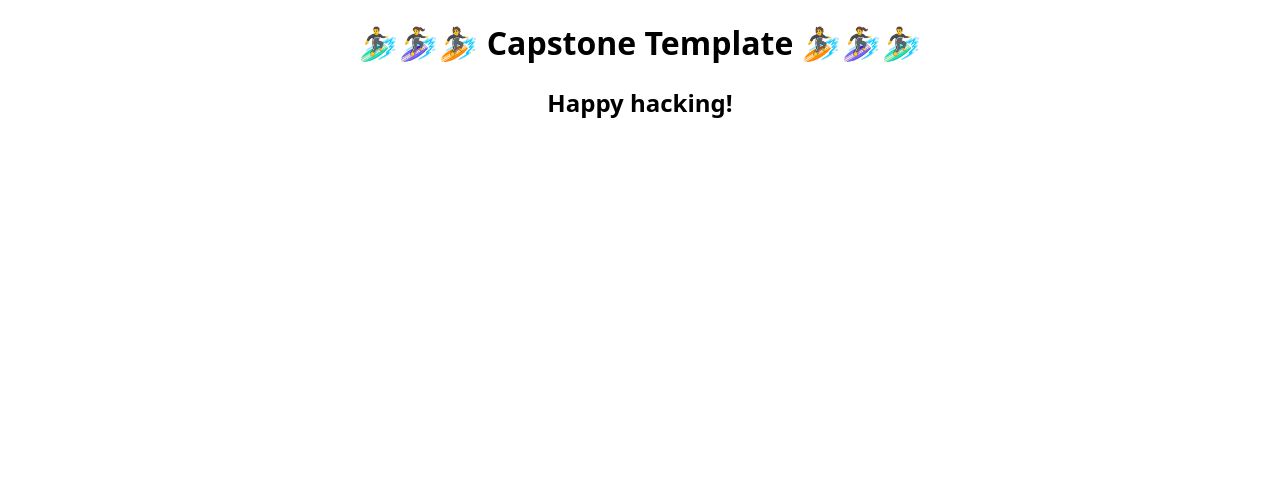
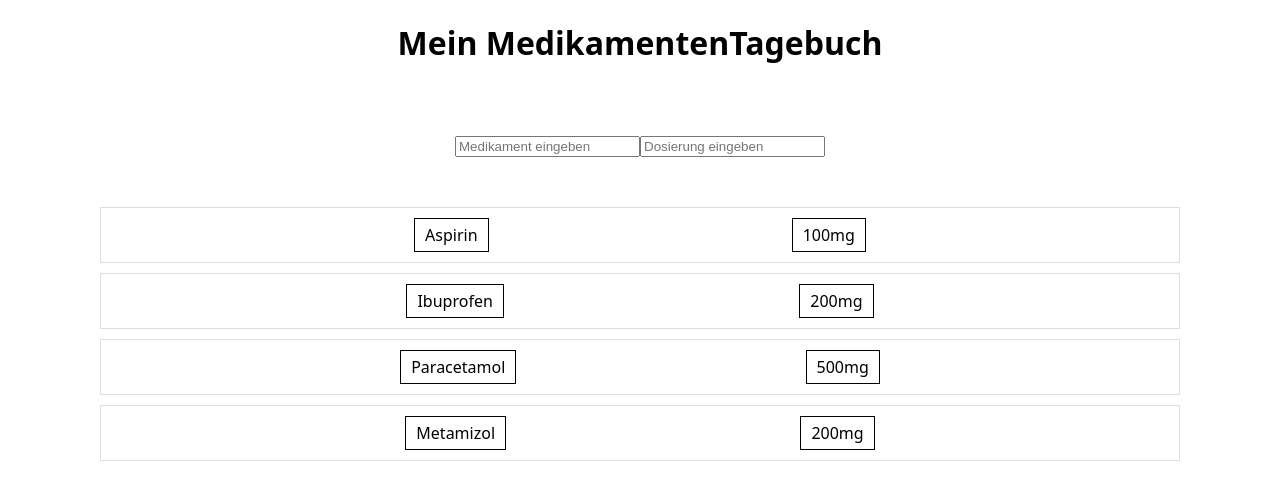
Before and after one commit to Miladu93/meinMedikamentenTagebuch, a Next.js app: page / in a window 1280 px wide. Shown: the top 500 px of the page. Built offline with nearby package versions, Linux system fonts and the light colour scheme.

Commit message:
userstory1

```diff
--- /dev/null
+++ b/components/MediList/index.js
@@ -0,0 +1,81 @@
+import styled from 'styled-components';
+import { useState } from 'react';
+import { dummyMedications } from '../../dummydata';
+
+export default function MediList() {
+  const [medikament, setMedikament] = useState('');
+  const [dosage, setDosage] = useState('');
+
+  const handleAddMedikament = (e) => {
+    e.preventDefault();
+    const newMedikament = {
+      id: dummyMedications.length + 1,
+      medicationName: medikament,
+      dosage: dosage,
+    };
+    console.log('Neues Medikament:', newMedikament);
+    setMedikament('');
+    setDosage('');
+  };
+
+  return (
+    <Container>
+      <Form onSubmit={handleAddMedikament}>
+        <input
+          type="text"
+          placeholder="Medikament eingeben"
+          value={medikament}
+          onChange={(e) => setMedikament(e.target.value)}
+          required
+        />
+        <input
+          type="text"
+          placeholder="Dosierung eingeben"
+          value={dosage}
+          onChange={(e) => setDosage(e.target.value)}
+          required
+        />
+      </Form>
+
+      <MedikamentListContainer>
+        {dummyMedications.map((medication) => (
+          <MedikamentWrapper key={medication.id}>
+            <Medikament>{medication.medicationName}</Medikament>
+            <Dosage>{medication.dosage}</Dosage>
+          </MedikamentWrapper>
+        ))}
+      </MedikamentListContainer>
+    </Container>
+  );
+}
+
+const Container = styled.div`
+padding: 50px;
+`;
+
+const Form = styled.form`
+display: flex;
+justify-content: center;
+`;
+
+const MedikamentListContainer = styled.div`
+padding: 50px;
+`;
+
+const MedikamentWrapper = styled.div`
+  display: flex;
+  justify-content: space-evenly;
+  border: 1px solid #ddd;
+  padding: 10px;
+  margin-bottom: 10px;
+`;
+
+const Medikament = styled.div`
+  border: 1px solid black;
+  padding: 5px 10px;
+`;
+
+const Dosage = styled.div`
+  border: 1px solid black;
+  padding: 5px 10px;
+`;
--- /dev/null
+++ b/dummydata/index.js
@@ -0,0 +1,6 @@
+export const dummyMedications = [
+  {id: 1, medicationName: 'Aspirin', dosage: '100mg' },
+  {id: 2, medicationName: 'Ibuprofen', dosage: '200mg' },
+  {id: 3, medicationName: 'Paracetamol', dosage: '500mg' },
+  {id: 4, medicationName: 'Metamizol', dosage: '200mg' },
+];
--- a/pages/index.js
+++ b/pages/index.js
@@ -1,11 +1,15 @@
 import Heading from "../components/Heading";
-import SubHeading from "../components/SubHeading";
+import MediList from "../components/MediList"
+
+//import SubHeading from "../components/SubHeading";
+//import React from 'react';
+
 
 export default function Home() {
   return (
     <main>
-      <Heading>🏄‍♂️🏄‍♀️🏄 Capstone Template 🏄🏄‍♀️🏄‍♂️</Heading>
-      <SubHeading>Happy hacking!</SubHeading>
+      <Heading>Mein MedikamentenTagebuch</Heading>
+      <MediList/>
     </main>
   );
 }
```
Also changed, not shown: pages/MainPage.js (added).
